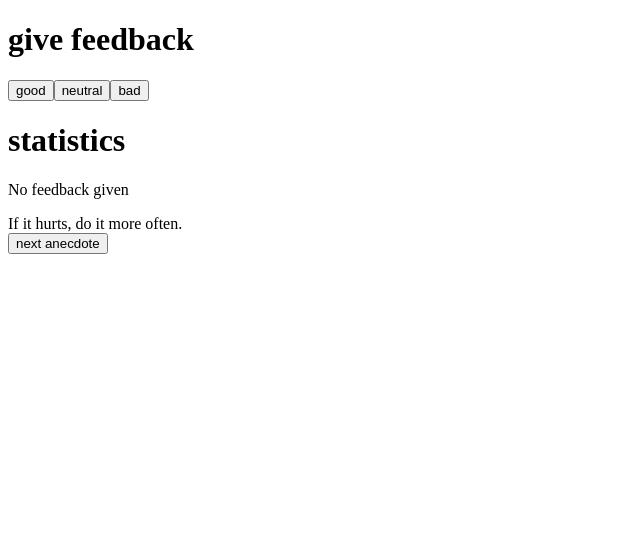
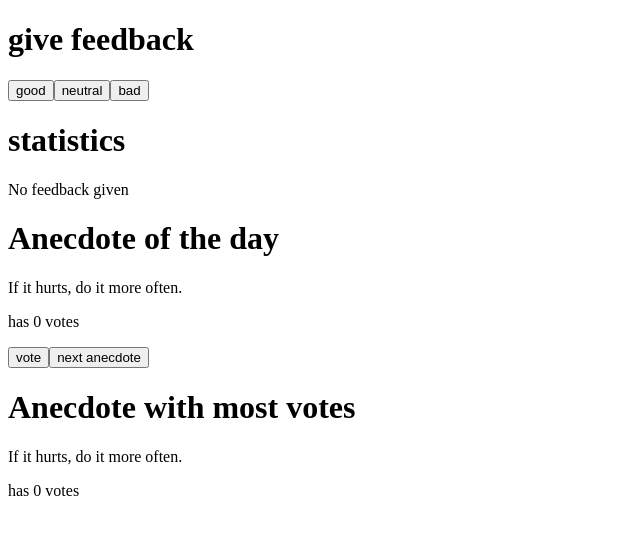
Before and after one commit to judeomondi/full-stack-open, a React (Vite) app in the folder part1/unicafe/: page / in a window 1280 px wide. Shown: the top 534 px of the page, without its empty margins (0-640 px from the left). Built offline with nearby package versions, Linux system fonts and the light colour scheme.

Commit message:
1.14*: anecdotes step 3

```diff
--- a/part1/unicafe/src/App.jsx
+++ b/part1/unicafe/src/App.jsx
@@ -23,6 +23,10 @@ const Statistics = ({good, neutral, bad, all, average, positive}) => {
 }
 
 const StatisticLine = ({text, value}) => <tr><td>{text}</td><td>{value}</td></tr>
+const Anecdote = ({anecdotes, selected, votes}) => <div>
+      {anecdotes[selected]}
+      <p>has {votes[selected]} votes</p>
+      </div>
 
 const App = () => {
   // save clicks of each button to its own state
@@ -58,7 +62,7 @@ const App = () => {
     setPositive((good/tot) * 100)
   }
 
-  const positvePercentage = positive + " %"
+  const positivePercentage = positive + " %"
 
   const anecdotes = [
     'If it hurts, do it more often.',
@@ -77,18 +81,33 @@ const App = () => {
     setSelected(randomNumber);
   }
 
+  const [votes, setVotes] = useState(Array(8).fill(0));
+  const captureVotes = ({index}) => {
+    const copy = [...votes]
+    copy[index] += 1;
+    setVotes(copy)
+  }
+
+  const mostVotedIndex = votes.indexOf(Math.max(...votes))
+
+
   return (
     <div>
       <Header text="give feedback"/>
       <Button onClick={handleGoodClick} text="good"/>
       <Button onClick={handleNeutralClick} text="neutral"/>
       <Button onClick={handleBadClick} text="bad"/>
+
       <Header text="statistics"/>
-      <Statistics good={good} bad={bad} neutral={neutral} all={total} average={average} positive={positvePercentage}/>
-      <div>
-      {anecdotes[selected]}
-      </div>
+      <Statistics good={good} bad={bad} neutral={neutral} all={total} average={average} positive={positivePercentage}/>
+
+      <Header text="Anecdote of the day"/>
+      <Anecdote anecdotes={anecdotes} selected={selected} votes={votes}/>
+      <Button onClick={() => captureVotes({ index: selected })} text="vote"/>
       <Button onClick={handleSelection} text="next anecdote"/>
+
+      <Header text="Anecdote with most votes"/>
+      <Anecdote anecdotes={anecdotes} selected={mostVotedIndex} votes={votes}/>
     </div>
   )
 }
```
